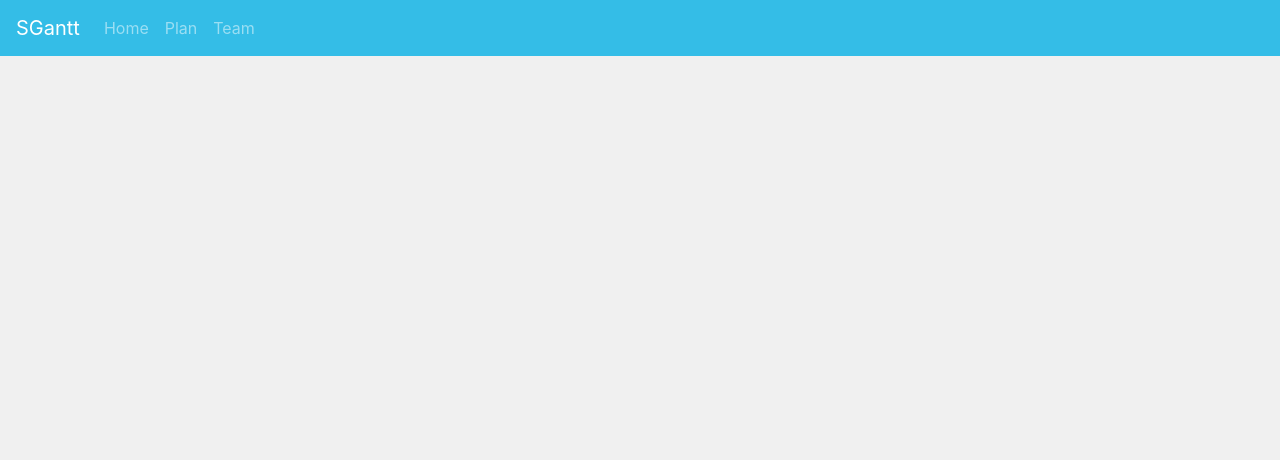
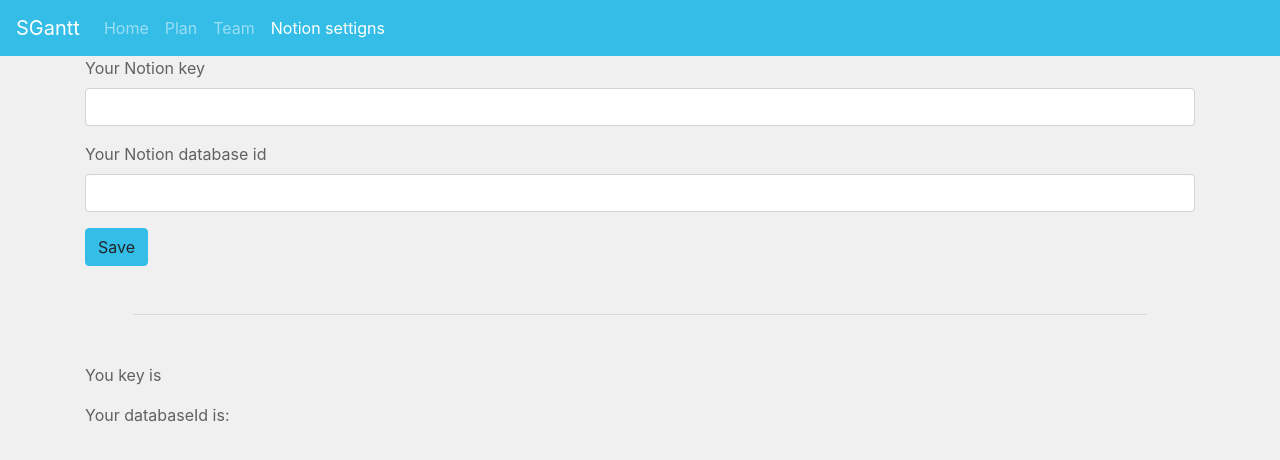
Before and after one commit to Sutil/sgantt, an Angular app: page /notion-config in a window 1280 px wide. Before the commit this address led to /. Shown: the top 460 px of the page. Built offline with nearby package versions, Linux system fonts and the light colour scheme.

Commit message:
Notion configuration

```diff
--- a/src/app/app-routing.module.ts
+++ b/src/app/app-routing.module.ts
@@ -17,6 +17,10 @@ const routes: Routes = [{
     {
       path: 'chart',
       loadChildren: () => import('./chart/chart.module').then(m => m.ChartModule)
+    },
+    {
+      path: 'notion-config',
+      loadChildren: () => import('./notion-config/notion-config.module').then(m => m.NotionConfigModule)
     }
   ]
 }];
--- a/src/app/app.component.html
+++ b/src/app/app.component.html
@@ -8,6 +8,7 @@
       <a class="nav-link" [routerLink]="'/'"  routerLinkActive="active" [routerLinkActiveOptions]="{exact: true}" >Home <span class="sr-only">(current)</span></a>
       <a class="nav-link" [routerLink]="['chart']" routerLinkActive="active" >Plan</a>
       <a class="nav-link" [routerLink]="['members']" routerLinkActive="active" >Team</a>
+      <a class="nav-link" [routerLink]="['notion-config']" routerLinkActive="active" >Notion settigns</a>
     </div>
   </div>
 </nav>
--- /dev/null
+++ b/src/app/notion-config/notion-config.component.html
@@ -0,0 +1,26 @@
+<div class="notion-config">
+  <form [formGroup]="form" (submit)="save()" >
+    <div class="mb-3">
+      <label for="input-key">Your Notion key</label>
+      <input id="input-id" type="text" required class="form-control" formControlName="notionKey">
+    </div>
+    <div class="mb-3">
+      <label for="input-database-id">Your Notion database id</label>
+      <input id="input-database-id" type="text" required class="form-control" formControlName="notionDatabaseId">
+    </div>
+
+    <button type="submit" class="btn btn-primary" >Save</button>
+  </form>
+
+  <hr class="m-5" >
+  <div class="row">
+    <div class="col-6">
+      <p>You key is</p>
+      <p>Your databaseId is: </p>
+    </div>
+    <div class="col-6">
+      <p>{{notionConfig?.notionKey}}</p>
+      <p>{{notionConfig?.notionDatabaseId}}</p>
+    </div>
+  </div>
+</div>
--- /dev/null
+++ b/src/app/notion-config/notion-config.component.ts
@@ -0,0 +1,36 @@
+import { FormBuilder, Validators } from '@angular/forms';
+import { Component, OnInit } from '@angular/core';
+
+@Component({
+  selector: 'app-notion-config',
+  templateUrl: './notion-config.component.html',
+  styleUrls: ['./notion-config.component.scss']
+})
+export class NotionConfigComponent implements OnInit {
+
+  form = this.fb.group(
+    {
+      notionKey: ['', [Validators.required]],
+      notionDatabaseId: ['', [Validators.required]]
+    }
+  )
+
+  notionConfig;
+
+  constructor(private fb: FormBuilder) { }
+
+  ngOnInit(): void {
+    this.notionConfig = JSON.parse(localStorage.getItem('sgantt:notionConfig'));
+  }
+
+  save() {
+    if(this.form.invalid) {
+      return;
+    }
+
+    const notionsConfig = this.form.getRawValue();
+    this.notionConfig = notionsConfig;
+    localStorage.setItem('sgantt:notionConfig', JSON.stringify(notionsConfig));
+  }
+
+}
```
Also changed, not shown: src/app/notion-config/notion-config-routing.module.ts (added, +16 -0 lines), src/app/notion-config/notion-config.module.ts (added, +17 -0 lines), src/app/notion-config/notion-config.component.scss (added), 1 other file (tests, documents, lock files or other folders).
